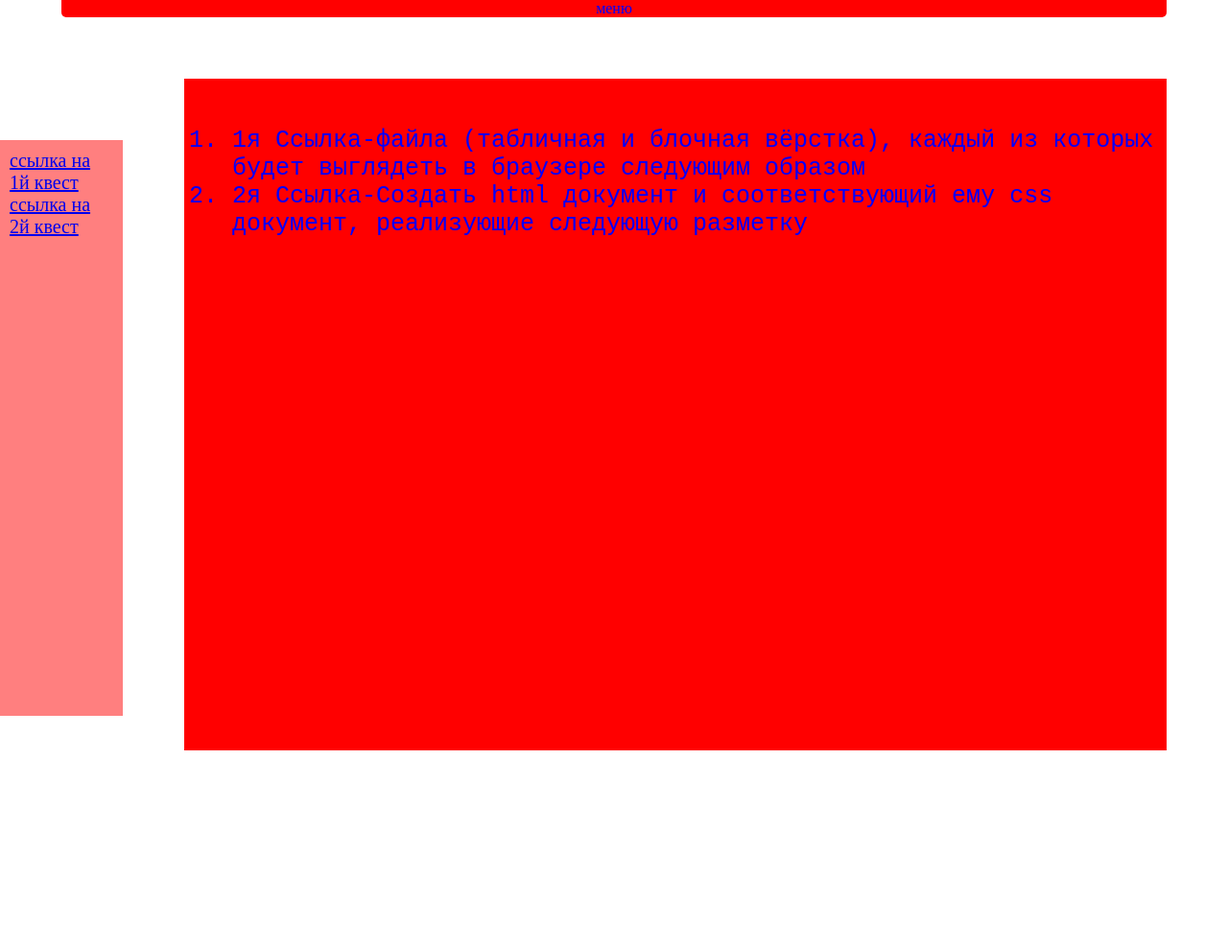
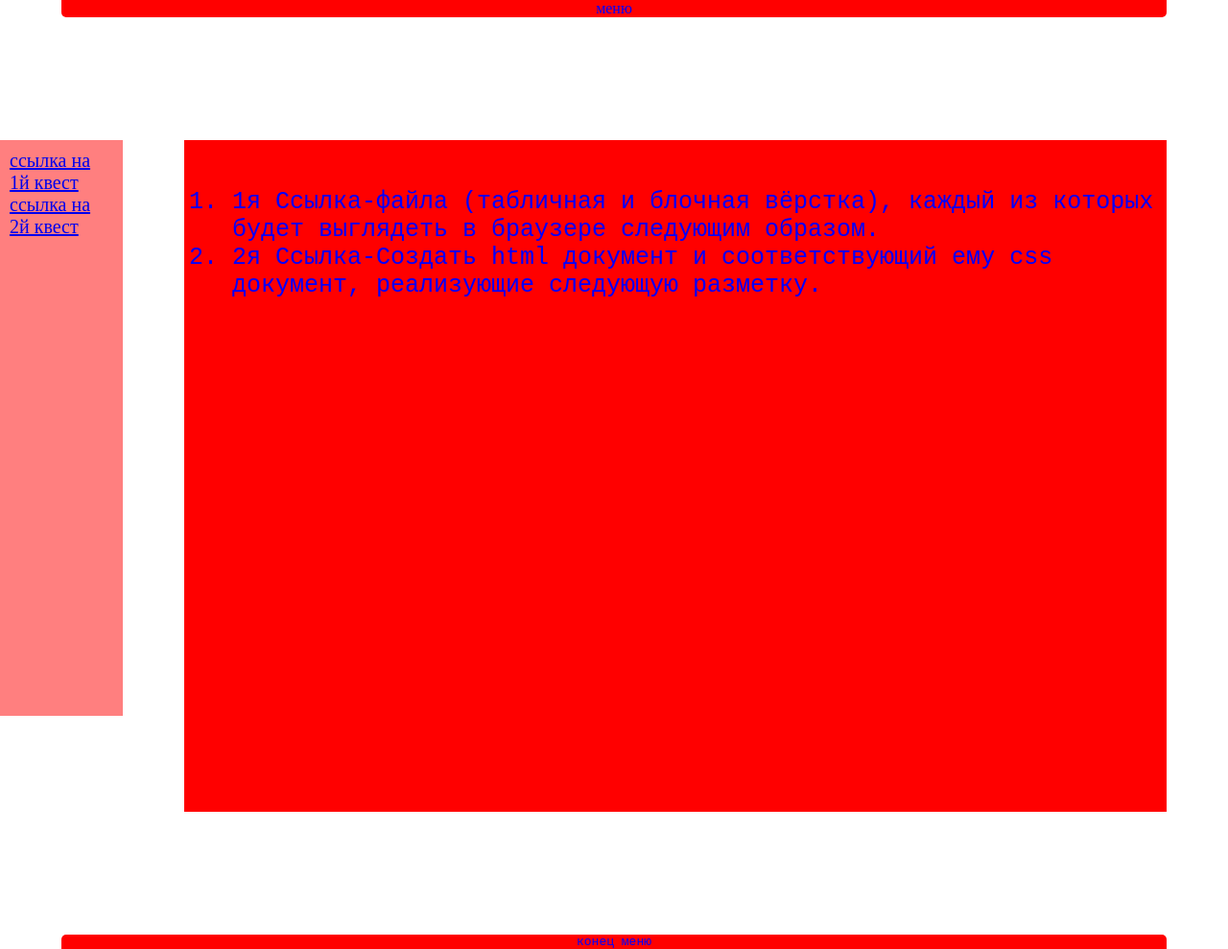
Before and after one commit to MiracleAndRouZ/meracle, a plain HTML site: page index5.html in a window 1280 px wide. Shown: the whole page at 96% size. Before the commit the page ends 800 px from the top, so only its background shows below. Drawn offline with Linux system fonts and the light colour scheme.

Commit message:
Add files via upload

```diff
--- a/index5.html
+++ b/index5.html
@@ -23,10 +23,12 @@
             </div>
             <div id="post">
                 <ol type="1" id="post_text">
-                    <li>1я Ссылка-файла (табличная и блочная вёрстка), каждый из которых будет выглядеть в браузере следующим образом</li>
-                    <li>2я Ссылка-Создать html документ и соответствующий ему css документ, реализующие следующую разметку</li>
+                    <li>1я Ссылка-файла (табличная и блочная вёрстка), каждый из которых будет выглядеть в браузере следующим образом.</li>
+                    <li>2я Ссылка-Создать html документ и соответствующий ему css документ, реализующие следующую разметку.</li>
                 </ol>
             </div>
+            <div id="footer_bottom">конец меню</div>
+
 
     </body>
 
--- a/style5.css
+++ b/style5.css
@@ -9,7 +9,7 @@
     background: red;
     margin-left: 5%;
     margin-right: 5%;
-    border-radius: 0% 0% 5px 5px;
+    border-radius: 0px 0px 5px 5px;
     text-align: center;
     color: blue;
 
@@ -36,7 +36,7 @@
     width: 80%;
     height: 700px;
     background: red;
-    margin-top: 5%;
+    margin-top: 10%;
     margin-left: 15%;
     color: blue;
     font-size: 25px;
@@ -49,3 +49,18 @@
     padding-top:50px;
 
 }
+#footer_bottom{
+
+    width: 90%;
+    height: 15%;
+    margin-left: 5%;
+    margin-right: 5%;
+    background: red;
+    border-radius: 5px 5px 0px 0px;
+    margin-top: 10%;
+    text-align: center;
+    font-family: monospace;
+    color: blue;
+
+
+}
```
